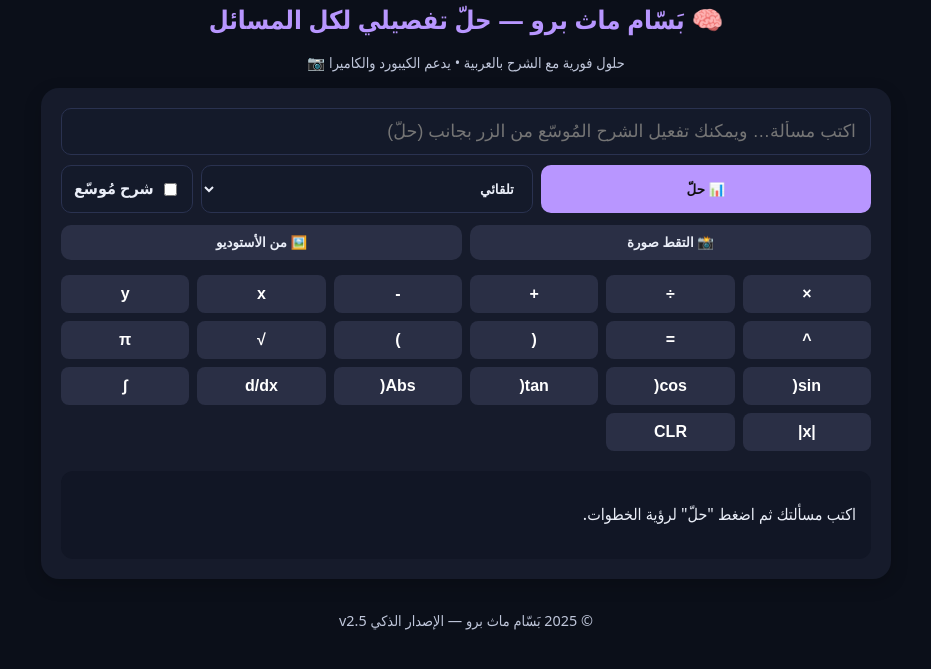
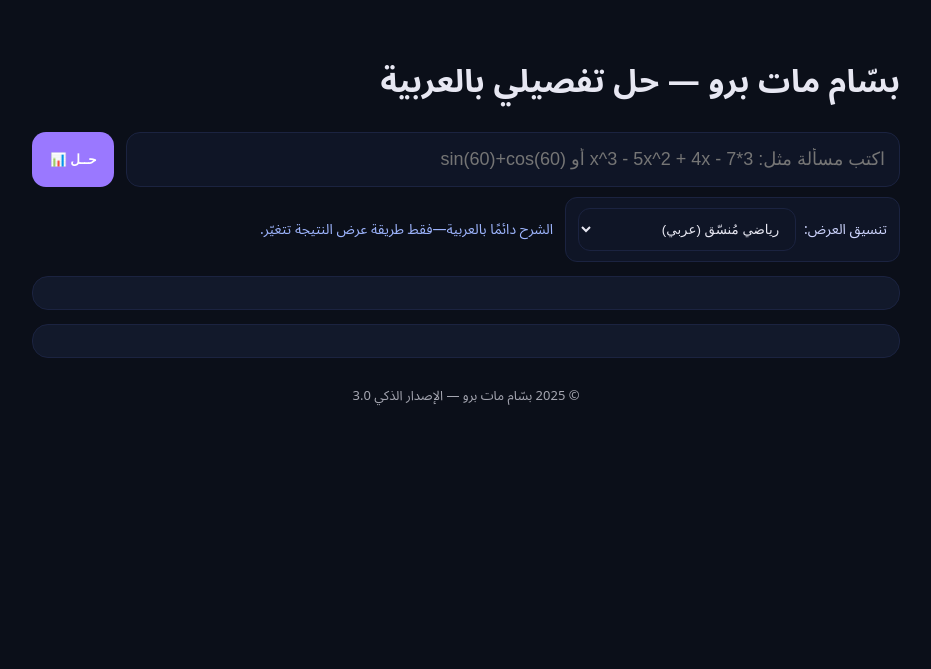
Before and after one commit to bassam-st/Bassam-Mathematics-, a FastAPI app: page / in a window 1280 px wide. Shown: the top 669 px of the page, without its empty margins (174-1105 px from the left). Run offline with FastAPI, Linux system fonts and the light colour scheme; parts of the project's set-up code (start-up, migrations or seed data) failed here and were passed over.

Commit message:
Update index.html

```diff
--- a/templates/index.html
+++ b/templates/index.html
@@ -1,56 +1,64 @@
-<!DOCTYPE html>
+<!doctype html>
 <html lang="ar" dir="rtl">
 <head>
   <meta charset="utf-8">
   <meta name="viewport" content="width=device-width,initial-scale=1">
-  <title>بَسّام ماث برو 🧠 — حلّ تفصيلي بالعربية</title>
-  <link rel="stylesheet" href="/static/style.css">
-  <script defer src="/static/main.js"></script>
-  <meta name="theme-color" content="#0b0f19">
+
+  <title>بسّام مات برو — حل تفصيلي بالعربية</title>
+
+  <style>
+    :root{--bg:#0b0f19;--panel:#12192b;--ink:#e7e7f2;--sub:#aeb6d6;--accent:#9a78ff;--accent2:#7a5df3;--ok:#1ccb8a;--err:#ff6b6b}
+    *{box-sizing:border-box}body{margin:0;background:var(--bg);color:var(--ink);font-family:system-ui,-apple-system,Segoe UI,Roboto,"Noto Sans Arabic",Tahoma,Arial}
+    .wrap{max-width:900px;margin:32px auto;padding:16px}
+    h1{font-weight:800;letter-spacing:.2px;margin:0 0 16px}
+    .row{display:flex;gap:12px;flex-wrap:wrap}
+    .input{flex:1;min-width:240px;padding:16px 14px;border-radius:14px;background:#0f1526;color:var(--ink);border:1px solid #1b2340;font-size:18px}
+    .select{padding:12px;border-radius:12px;background:#0f1526;color:var(--ink);border:1px solid #1b2340}
+    .btn{background:var(--accent);border:none;color:white;padding:14px 18px;border-radius:14px;font-weight:700;cursor:pointer}
+    .btn:active{transform:translateY(1px)}
+    .panel{background:var(--panel);border:1px solid #1b2340;border-radius:16px;padding:16px;margin-top:14px}
+    .section-title{color:#c8c9ff;margin:.25rem 0 .5rem}
+    .result-line{font-size:20px;line-height:1.7;word-break:break-word}
+    .muted{color:var(--sub)}
+    .err{color:#fff;background:#361a22;border:1px solid #7b2337;border-radius:12px;padding:12px}
+    .note{color:#9fb6ff;font-size:14px}
+    .footer{opacity:.7;margin-top:24px;text-align:center;font-size:13px}
+    .toggle{display:inline-flex;gap:8px;align-items:center;padding:10px 12px;border:1px solid #1b2340;border-radius:12px;background:#0f1526}
+    label{font-size:14px;color:#cfd6ff}
+  </style>
+
+  <!-- MathJax for pretty Arabic math rendering -->
+  <script>
+    window.MathJax = { tex: { inlineMath: [['\\(','\\)'], ['$', '$']] } };
+  </script>
+  <script defer src="https://cdn.jsdelivr.net/npm/mathjax@3/es5/tex-mml-chtml.js"></script>
 </head>
 <body>
-  <header class="top">
-    <h1>🧠 بَسّام ماث برو — حلّ تفصيلي لكل المسائل</h1>
-    <p class="sub">حلول فورية مع الشرح بالعربية • يدعم الكيبورد والكاميرا 📷</p>
-  </header>
+  <div class="wrap">
+    <h1>بسّام مات برو — حل تفصيلي بالعربية</h1>
 
-  <main class="card">
-    <form id="solveForm" class="center">
-      <input id="q" placeholder="اكتب أو الصق المسألة هنا…" autocomplete="off">
-      <div class="btns">
-        <button id="solveBtn" type="submit">📊 حلّ</button>
-        <select id="mode">
-          <option value="auto">تلقائي</option>
-          <option value="derivative">تفاضل</option>
-          <option value="integral">تكامل</option>
-          <option value="solve">حلّ معادلة</option>
+    <div class="row">
+      <input id="q" class="input" placeholder="اكتب مسألة مثل: x^3 - 5x^2 + 4x - 7*3 أو sin(60)+cos(60)">
+      <button id="solveBtn" class="btn">حــل 📊</button>
+    </div>
+
+    <div class="row" style="margin-top:10px;align-items:center">
+      <div class="toggle">
+        <label for="fmtSelect">تنسيق العرض:</label>
+        <select id="fmtSelect" class="select">
+          <option value="ar" selected>رياضي مُنسّق (عربي)</option>
+          <option value="en">إنجليزي نصّي (x^3 - 5x^2 + ...)</option>
         </select>
       </div>
+      <div class="note">الشرح دائمًا بالعربية—فقط طريقة عرض النتيجة تتغيّر.</div>
+    </div>
 
-      <div class="camera-zone">
-        <button type="button" id="cameraBtn">📸 التقط صورة</button>
-        <button type="button" id="galleryBtn">🖼️ من الأستوديو</button>
-        <input type="file" id="fileInput" accept="image/*" hidden>
-      </div>
-    </form>
+    <div id="stepsBox" class="panel"></div>
+    <div id="resultBox" class="panel"></div>
 
-    <section id="keyboard" class="keyboard">
-      <div class="keys">
-        <button>×</button><button>÷</button><button>+</button><button>-</button>
-        <button>x</button><button>y</button><button>^</button><button>=</button>
-        <button>(</button><button>)</button><button>√</button><button>π</button>
-        <button>sin(</button><button>cos(</button><button>tan(</button><button>Abs(</button>
-        <button>d/dx</button><button>∫</button><button>|x|</button><button>CLR</button>
-      </div>
-    </section>
+    <div class="footer">© 2025 بسّام مات برو — الإصدار الذكي 3.0</div>
+  </div>
 
-    <div id="output" class="output">
-      <p>اكتب مسألتك ثم اضغط "حلّ" لرؤية الخطوات.</p>
-    </div>
-  </main>
-
-  <footer>
-    <p>© 2025 بَسّام ماث برو — الإصدار الذكي v2.5</p>
-  </footer>
+  <script src="/static/main.js"></script>
 </body>
 </html>
```
